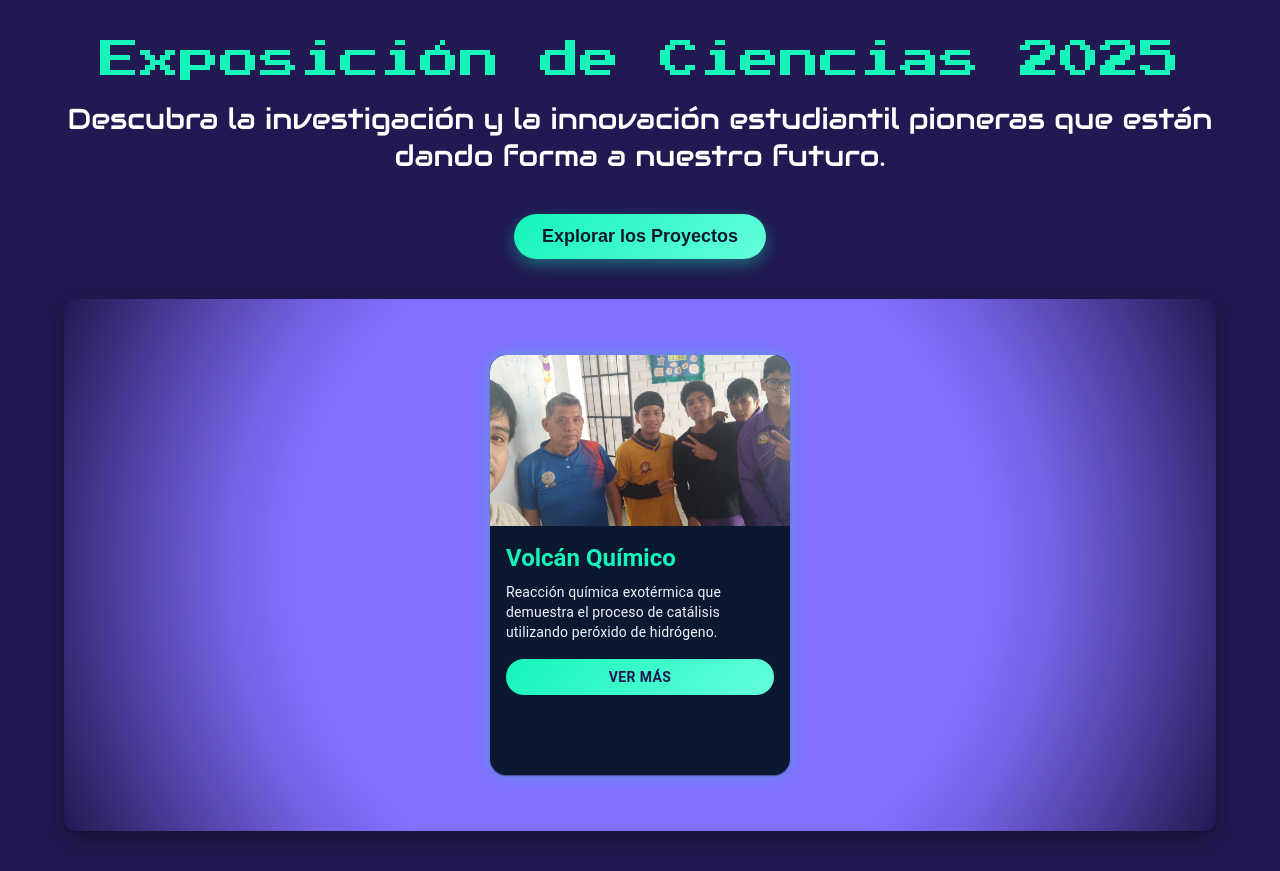
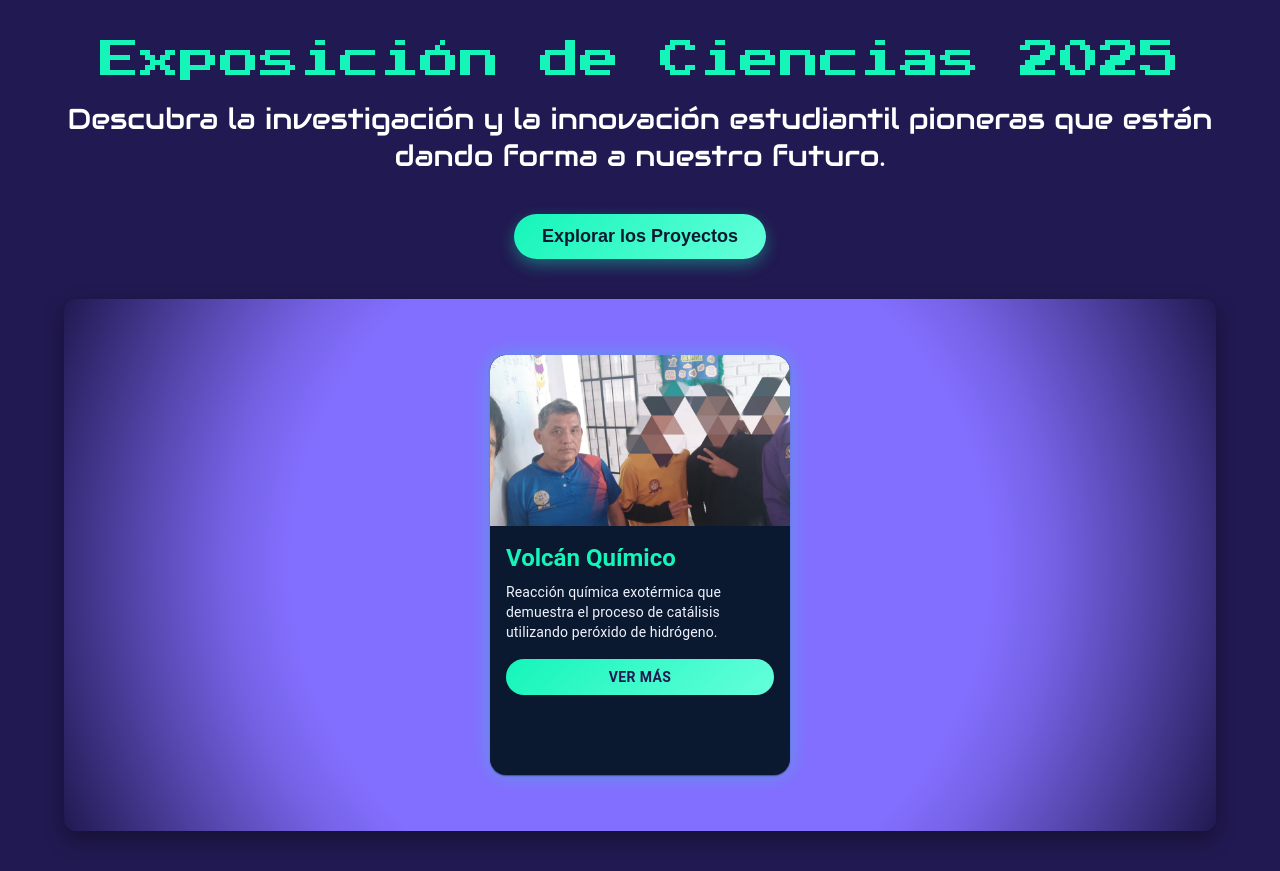
Before and after one commit to JFVela/SchoolScience, a React (Vite) app: page / in a window 1280 px wide. Built offline with nearby package versions, Linux system fonts and the light colour scheme; some icons are missing; a web font is replaced by a local one.

Commit message:
Editada Imagen
ya no viola la privacidad

```diff
--- a/src/data/proyectos.js
+++ b/src/data/proyectos.js
@@ -18,9 +18,9 @@ const proyectos = [
         ],
         costo: "450.00",
         imagenes: [
-            "/image/campana/campana1.JPG",
-            "/image/campana/campana1.JPG",
-            "/image/campana/campana1.JPG",
+            "/image/campana/campana1.jpeg",
+            "/image/campana/campana1.jpeg",
+            "/image/campana/campana1.jpeg",
         ],
         videoUrl: "https://www.youtube.com/watch?v=BLYoyTDH6uQ",
         pdfs: [
```
Also changed, not shown: public/image/campana/campana1.JPG (deleted), public/image/campana/campana1.jpeg (added).
